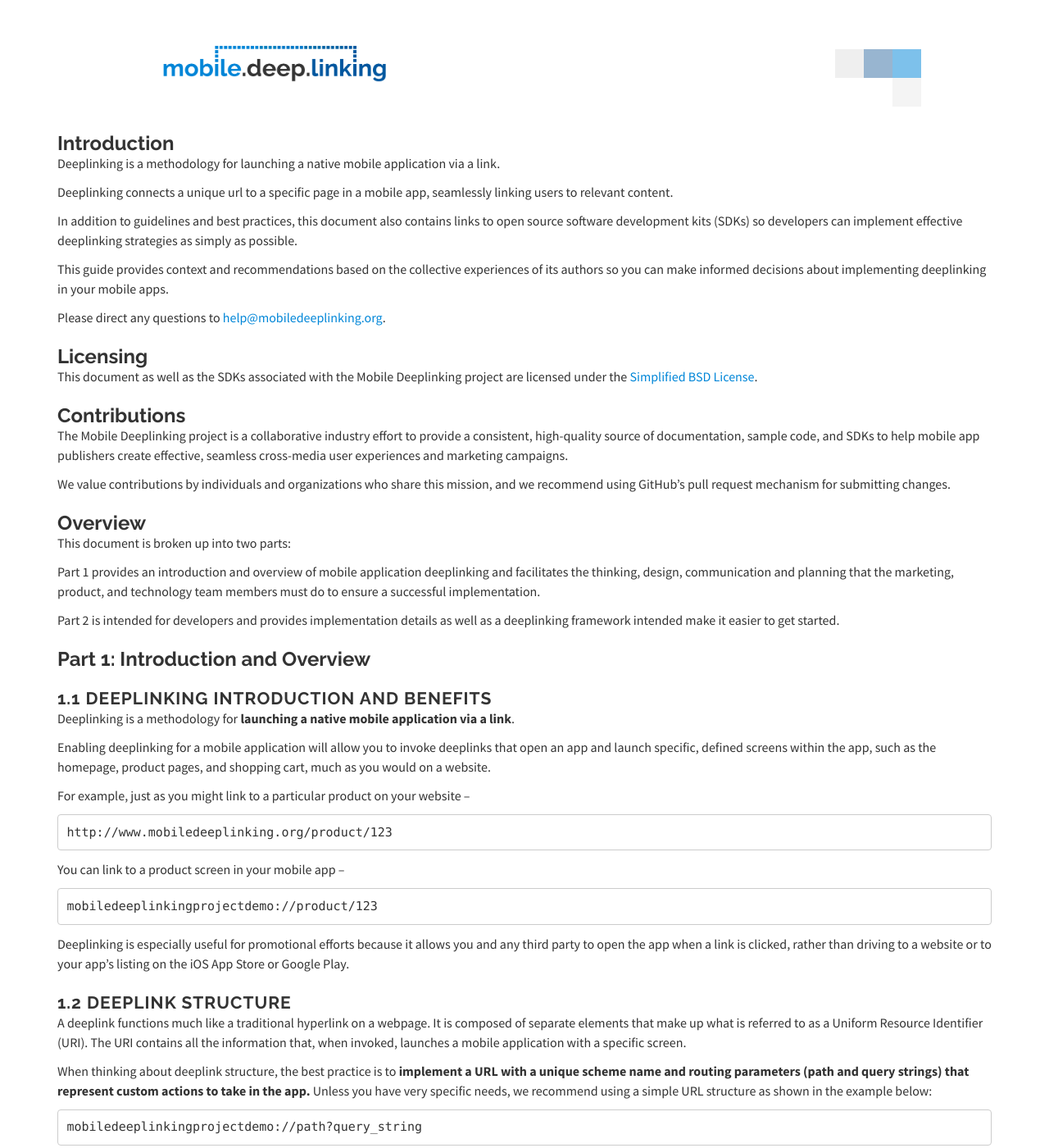
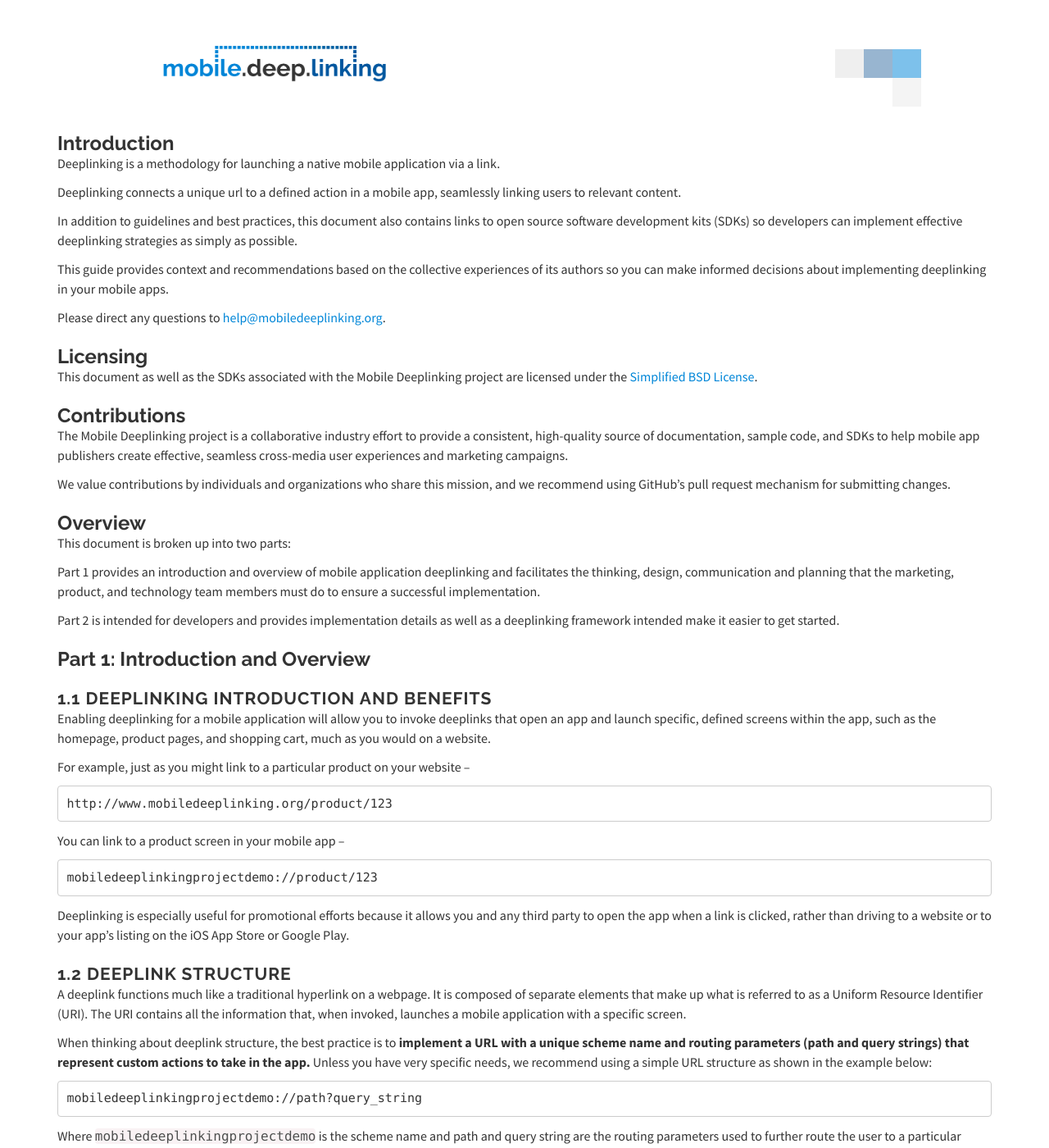
Before and after one commit to mobiledeeplinking/mobiledeeplinking.github.io, a Jekyll site: the page built from _posts/2014-02-12-mobiledeeplinking-spec.markdown, in a window 1280 px wide and 1400 px high. Shown: the whole window at 82% size. Built offline with Jekyll 4.4.1, drawn with Linux system fonts in a browser that asks for light colours; nearby versions of some CDN libraries; Markdown is read by kramdown in place of the engine named in the settings.

Commit message:
Updates to wording.

```diff
--- a/_posts/2014-02-12-mobiledeeplinking-spec.markdown
+++ b/_posts/2014-02-12-mobiledeeplinking-spec.markdown
@@ -6,7 +6,7 @@ layout: default
 
 Deeplinking is a methodology for launching a native mobile application via a link.
 
-Deeplinking connects a unique url to a specific page in a mobile app, seamlessly linking users to relevant content.
+Deeplinking connects a unique url to a defined action in a mobile app, seamlessly linking users to relevant content.
 
 In addition to guidelines and best practices, this document also contains links to open source software development kits (SDKs) so developers can implement effective deeplinking strategies as simply as possible.
 
@@ -50,10 +50,6 @@ well as a deeplinking framework intended make it easier to get started.
 
 
 #### 1.1 Deeplinking Introduction and Benefits
-
-Deeplinking is a methodology for **launching a
-native mobile application via a link**.
-
 
 Enabling deeplinking for a mobile application will allow you to invoke
 deeplinks that open an app and launch specific, defined screens within the app, such as the homepage,
```
